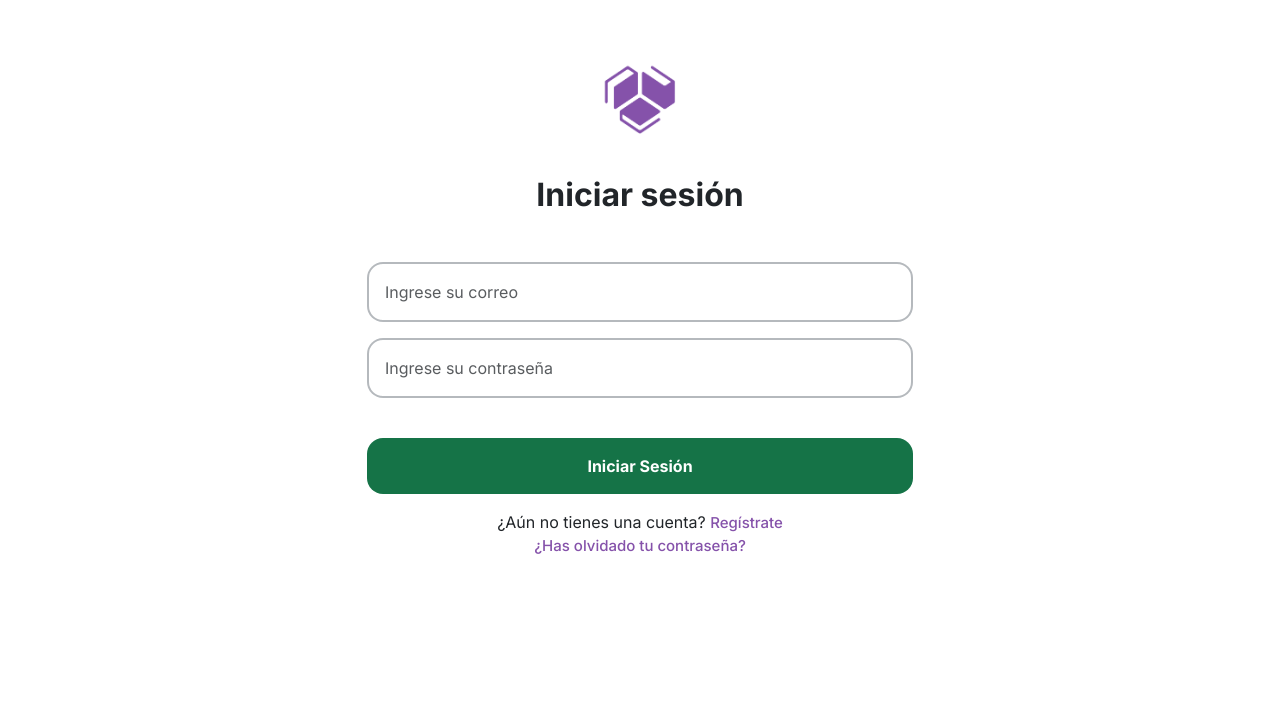
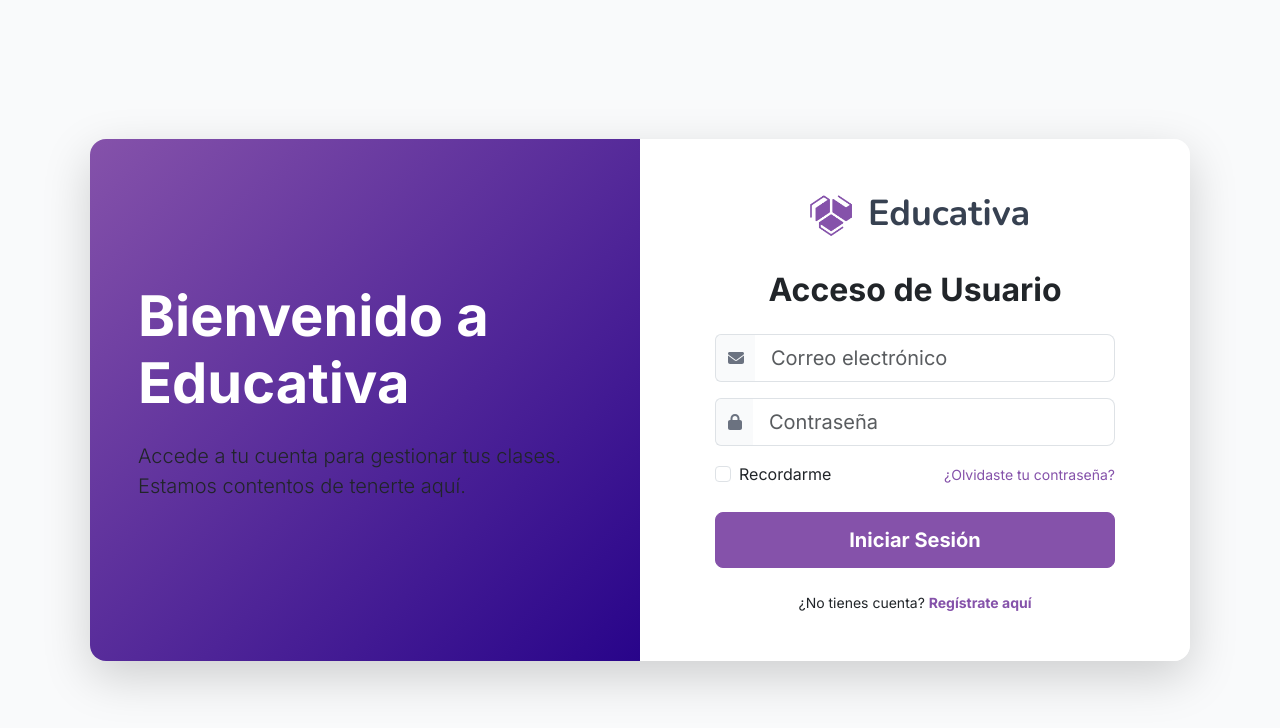
Before and after one commit to Thegodlessman/Educativa-software, a React (Vite) app in the folder frontend/: page /login in a window 1280 px wide. Shown: the top 728 px of the page. Built offline with nearby package versions, Linux system fonts and the light colour scheme; what ldrs would draw is missing.

Commit message:
Fix: Remake a LoginPage y sus componentes

```diff
--- a/frontend/package.json
+++ b/frontend/package.json
@@ -12,6 +12,8 @@
   "dependencies": {
     "@cloudinary/react": "^1.14.1",
     "@cloudinary/url-gen": "^1.21.0",
+    "@fortawesome/free-solid-svg-icons": "^6.7.2",
+    "@fortawesome/react-fontawesome": "^0.2.2",
     "antd": "^5.21.0",
     "axios": "^1.7.5",
     "bcrypt": "^5.1.1",
--- a/frontend/src/components/LoginForm/LoginForm.css
+++ b/frontend/src/components/LoginForm/LoginForm.css
@@ -1,40 +1,50 @@
-.forgotPass-link{
-    font-size: 15px;
-    cursor: pointer;
-    color: var(--primary-color);
-    font-weight: 500;
+.login-form-container {
+    width: 100%;
+    max-width: 400px;
 }
 
-.forgotPass-link:hover{
-    color: var(--primary-color);
+.logo-title {
+    font-size: 2.25rem;
+    color: #374151;
 }
 
-.input-login:focus{
-    box-shadow: 0px 0px 5px 2px rgba(133,82,170,0.75);
-    -webkit-box-shadow: 0px 0px 5px 2px rgba(133,82,170,0.75);
-    -moz-box-shadow: 0px 0px 5px 2px rgba(133,82,170,0.75);
+.icon-prefix {
+    background-color: #F9FAFB;
+    border-right: none !important;
+    color: #6B7280;
 }
 
-.login-btn{
-    background-color: var(--secondary-color);
-    border: none;
+.input-login {
+    border-left: none !important;
 }
 
-.login-btn:hover{
-    background-color: rgba(21,	115, 71, 0.75);
-    color: white;
+.input-login:focus,
+.input-login.is-invalid:focus {
+    box-shadow: 0 0 0 0.25rem rgba(99, 102, 241, 0.25);
+    border-color: #ced4da !important;
 }
 
-.login-container{
-    display: flex;
-    align-items: center;
-    justify-content: center;
-
-    width: 100vw;
-    height: 75vh;
+#rememberMeCheckbox label {
+    font-size: 0.9rem;
 }
 
-.login-link-container{
-    margin-bottom: 15px;
-    display: grid;
+.btn-login {
+    background-color: var(--primary-color);
+    border-color: var(--primary-color);
+    padding: 0.75rem 1rem;
+    transition: background-color 0.2s ease-in-out, border-color 0.2s ease-in-out;
 }
+
+.btn-login:hover {
+    background-color: var(--primary-color_gradient);
+    border-color: var(--primary-color_gradient);
+}
+
+a {
+    color: var(--primary-color);
+    text-decoration: none;
+}
+
+a:hover {
+    text-decoration: underline;
+}
--- a/frontend/src/components/LoginForm/LoginForm.jsx
+++ b/frontend/src/components/LoginForm/LoginForm.jsx
@@ -1,137 +1,144 @@
-import React, { useState, useContext} from "react";
-import { Form, Button, Container, Row, Col, Alert } from 'react-bootstrap';
+import React, { useState, useContext } from "react";
+import { Form, Button, Alert, InputGroup } from 'react-bootstrap';
 import axios from "axios";
-
-import { notifyError, notifySuccess } from '../../utils/notify';
 import { useNavigate } from "react-router-dom";
 import { ClassContext } from "../../context/ClassContext";
-
+import { notifyError, notifySuccess } from '../../utils/notify';
+import logo from '../../../src/assets/logo.png';
 import './LoginForm.css';
+import { FontAwesomeIcon } from '@fortawesome/react-fontawesome';
+import { faEnvelope, faLock } from '@fortawesome/free-solid-svg-icons';
 
 function LoginForm() {
     const navigate = useNavigate();
     const [user_email, setEmail] = useState('');
     const [user_password, setPassword] = useState('');
+    const [rememberMe, setRememberMe] = useState(false);
     const [errors, setErrors] = useState({});
     const [pressButton, setPressButton] = useState(false);
-    const { setToken } = useContext(ClassContext)
+    const { setToken } = useContext(ClassContext);
 
     const validateForm = () => {
         const newErrors = {};
-        if (!user_email) newErrors.user_email = 'Ingrese su correo, por favor';
-        else if (!/\S+@\S+\.\S+/.test(user_email)) newErrors.user_email = 'El correo electronico no es valido';
-        if (!user_password) newErrors.user_password = 'Ingrese su contraseña, por favor';
-        else if (user_password.length < 6) newErrors.user_password = 'La contraseña debe tener más de 6 caracteres';
+        if (!user_email) newErrors.user_email = 'Ingrese su correo, por favor.';
+        else if (!/\S+@\S+\.\S+/.test(user_email)) newErrors.user_email = 'El formato del correo electrónico no es válido.';
+        if (!user_password) newErrors.user_password = 'Ingrese su contraseña, por favor.';
+        else if (user_password.length < 6) newErrors.user_password = 'La contraseña debe tener al menos 6 caracteres.';
         return newErrors;
     };
 
     const handleSubmit = async (event) => {
         event.preventDefault();
         const formErrors = validateForm();
-
         if (Object.keys(formErrors).length > 0) {
             setErrors(formErrors);
-            setPressButton(false);
-        } else {
+            return;
+        }
+
         setErrors({});
         setPressButton(true);
 
-            setTimeout(async () => {
         try {
-                    const response = await axios.post('http://localhost:4555/login', { user_email, user_password });
-
-                    // Verifica si la respuesta y la propiedad token existen
+            const response = await axios.post(`${import.meta.env.VITE_BACKEND_URL}login`, { user_email, user_password });
             if (response.data && response.data.tokenSession) {
                 const { tokenSession } = response.data;
-
                 localStorage.setItem('token', tokenSession);
-                        setToken(tokenSession); // <--- Actualizar el token en el contexto
-
-                        notifySuccess("Se ha iniciado sesion correctamente");
+                setToken(tokenSession);
+                notifySuccess("Se ha iniciado sesión correctamente.");
                 navigate("/profile");
-
             } else {
-                        // Manejar caso donde la respuesta es exitosa (2xx) pero no viene el token esperado
                 notifyError("Respuesta inesperada del servidor al iniciar sesión.");
-                        setPressButton(false);
             }
-
         } catch (error) {
-                    setPressButton(false);
             const errorMessage = error.response?.data?.message || "Error al conectar con el servidor.";
             notifyError(errorMessage);
-
             console.error("Error en login:", error.response || error);
-                }
-            }, 1500);
+        } finally {
+            setPressButton(false);
         }
     };
 
     const redirectHome = () => {
-        location.href = "/";
+        navigate("/");
     };
 
     return (
-        <Container className="login-container">
-            <Row className="login-container mt-4">
-                <Col xs={12} md={6}>
-                    <h1 className='mb-4 text-center logo-title fw-bolder' onClick={redirectHome}>
-                        <img className="me-1" src='../../../src/assets/logo.png' width="100" height="100" alt="logo" />
-                    </h1>
-                    <h2 className="mb-5 fw-bold text-center">Iniciar sesión</h2>
+        <div className="login-form-container">
+            <div className="text-center mb-4" onClick={redirectHome} style={{ cursor: 'pointer' }}>
+                <img className="me-2" src={logo} width="60" height="60" alt="logo de educativa" />
+                <h1 className="logo-title fw-bolder d-inline-block align-middle">Educativa</h1>
+            </div>
+
+            <h2 className="mb-4 fw-bold text-center">Acceso de Usuario</h2>
+
+            <Form onSubmit={handleSubmit} noValidate>
                 {Object.keys(errors).length > 0 && (
-                        <Alert variant="danger">
+                    <Alert variant="danger" className="text-start py-2">
                         {Object.values(errors).map((error, index) => (
-                                <div key={index}>{error}</div>
+                            <div key={index} className="small"> {error}</div>
                         ))}
                     </Alert>
                 )}
-                    <Form className="text-center" onSubmit={handleSubmit}>
-                        <Form.Group className="mb-3" controlId="formBasicEmail">
-                            <Form.Control className="border-secondary border-opacity-50 border-2 p-3 rounded-4 input-login"
+
+                <InputGroup className="mb-3">
+                    <InputGroup.Text className="icon-prefix">
+                        <FontAwesomeIcon icon={faEnvelope} />
+                    </InputGroup.Text>
+                    <Form.Control
+                        className="input-login"
                         type="email"
-                                placeholder="Ingrese su correo"
+                        placeholder="Correo electrónico"
                         value={user_email}
                         onChange={(e) => setEmail(e.target.value)}
                         isInvalid={!!errors.user_email}
+                        size="lg"
+                        aria-label="Correo electrónico"
                     />
-                        </Form.Group>
+                </InputGroup>
 
-                        <Form.Group className="mb-3" controlId="formBasicPassword">
-                            <Form.Control className="border-2 border-opacity-50 border-secondary p-3 rounded-4 input-login"
+                <InputGroup className="mb-3">
+                    <InputGroup.Text className="icon-prefix">
+                        <FontAwesomeIcon icon={faLock} />
+                    </InputGroup.Text>
+                    <Form.Control
+                        className="input-login"
                         type="password"
-                                placeholder="Ingrese su contraseña"
+                        placeholder="Contraseña"
                         value={user_password}
                         onChange={(e) => setPassword(e.target.value)}
                         isInvalid={!!errors.user_password}
+                        size="lg"
+                        aria-label="Contraseña"
                     />
-                        </Form.Group>
+                </InputGroup>
+
+                <div className="d-flex justify-content-between align-items-center mb-4">
+                    <Form.Check
+                        type="checkbox"
+                        label="Recordarme"
+                        checked={rememberMe}
+                        onChange={(e) => setRememberMe(e.target.checked)}
+                        id="rememberMeCheckbox"
+                    />
+                    <a className="small" href="/forgot-password">¿Olvidaste tu contraseña?</a>
+                </div>
+
 
                 {pressButton ? (
-                            <div className='margin-animacion_Register'>
-                            <l-ping
-                                size="90"
-                                speed="3"
-                                color="#157347"
-                            ></l-ping>
-                            </div>):(
-                            <Button type="submit" className="btn w-100 p-3 rounded-4 mt-4 mb-3 fw-bold login-btn btn-success">
+                    <div className='text-center py-2'>
+                        <l-ping size="45" speed="2" color="#4f46e5"></l-ping>
+                    </div>
+                ) : (
+                    <Button type="submit" className="btn-login w-100 fw-bold" size="lg">
                         Iniciar Sesión
                     </Button>
                 )}
 
-                        <div className="login-link-container">
-                            <span>¿Aún no tienes una cuenta? <a className="text-decoration-none forgotPass-link" href="/register">
-                                Regístrate
-                            </a></span>
-
-                            <a className="text-decoration-none forgotPass-link" href="/">¿Has olvidado tu contraseña?</a>
+                <div className="text-center mt-4 small">
+                    ¿No tienes cuenta? <a className="fw-bold" href="/register">Regístrate aquí</a>
                 </div>
-
             </Form>
-                </Col>
-            </Row>
-        </Container>
+        </div>
     );
 }
 
--- a/frontend/src/index.css
+++ b/frontend/src/index.css
@@ -1,5 +1,6 @@
 :root {
     --primary-color: #8552aa;
+    --primary-color_gradient: #28048a;
     --secondary-color: #157347;
 
     --background-soft-grey: #f8f9fa;
--- /dev/null
+++ b/frontend/src/views/LoginPage/LoginPage.css
@@ -0,0 +1,27 @@
+:root {
+    --background-color_login: #F9FAFB;
+}
+
+.login-page-wrapper {
+    background-color: var(--background-color_login);
+    min-height: 100vh;
+    width: 100%;
+    display: flex;
+    align-items: center;
+    justify-content: center;
+    padding: 2rem;
+}
+
+.login-container {
+    max-width: 1100px;
+    border-radius: 1rem;
+    overflow: hidden;
+}
+
+.login-info-section {
+    background: linear-gradient(135deg, var(--primary-color), var(--primary-color_gradient));
+}
+
+.form-section {
+    background-color: #FFFFFF;
+}
--- a/frontend/src/views/LoginPage/LoginPage.jsx
+++ b/frontend/src/views/LoginPage/LoginPage.jsx
@@ -1,14 +1,24 @@
-import React, {useState} from "react"
-import LoginForm from "../../components/LoginForm/LoginForm.jsx"
+import React from 'react';
+import { Container, Row, Col } from 'react-bootstrap';
+import LoginForm from '../../components/LoginForm/LoginForm';
+import './LoginPage.css';
 
-
-function LoginPage (){
-
-    return(
-        <LoginForm/>
-    )
-
-
+function LoginPage() {
+    return (
+        <Container fluid className="login-page-wrapper">
+            <Row className="login-container w-100 my-5 mx-auto shadow-lg">
+                <Col md={6} className="login-info-section p-5 d-none d-md-flex flex-column justify-content-center">
+                    <h1 className="display-4 fw-bold text-white mb-4">Bienvenido a Educativa</h1>
+                    <p className="lead text-white-75">
+                        Accede a tu cuenta para gestionar tus clases. Estamos contentos de tenerte aquí.
+                    </p>
+                </Col>
+                <Col md={6} className="form-section p-5 d-flex align-items-center justify-content-center">
+                    <LoginForm />
+                </Col>
+            </Row>
+        </Container>
+    );
 }
 
-export default LoginPage
+export default LoginPage;
```
Also changed, not shown: 1 other file (tests, documents, lock files or other folders). Lines whose indentation alone changed are shown as unchanged.
